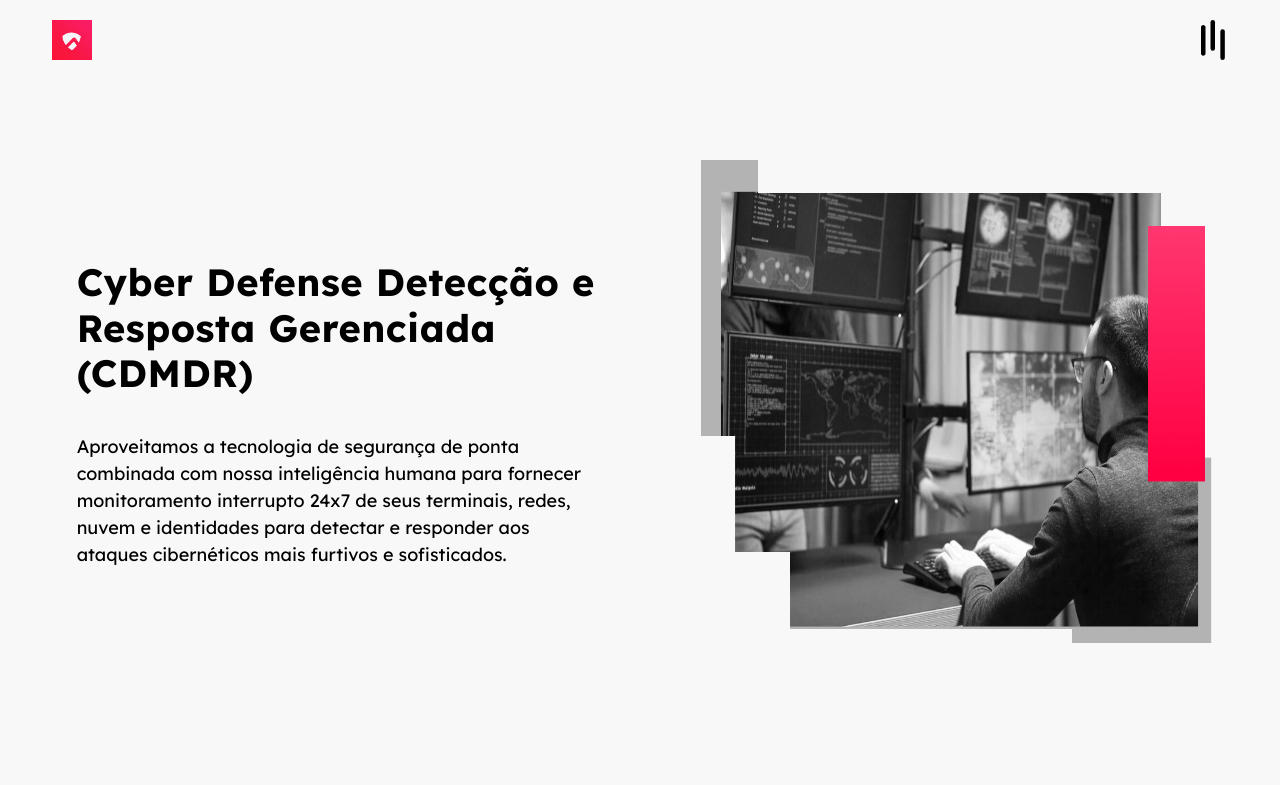
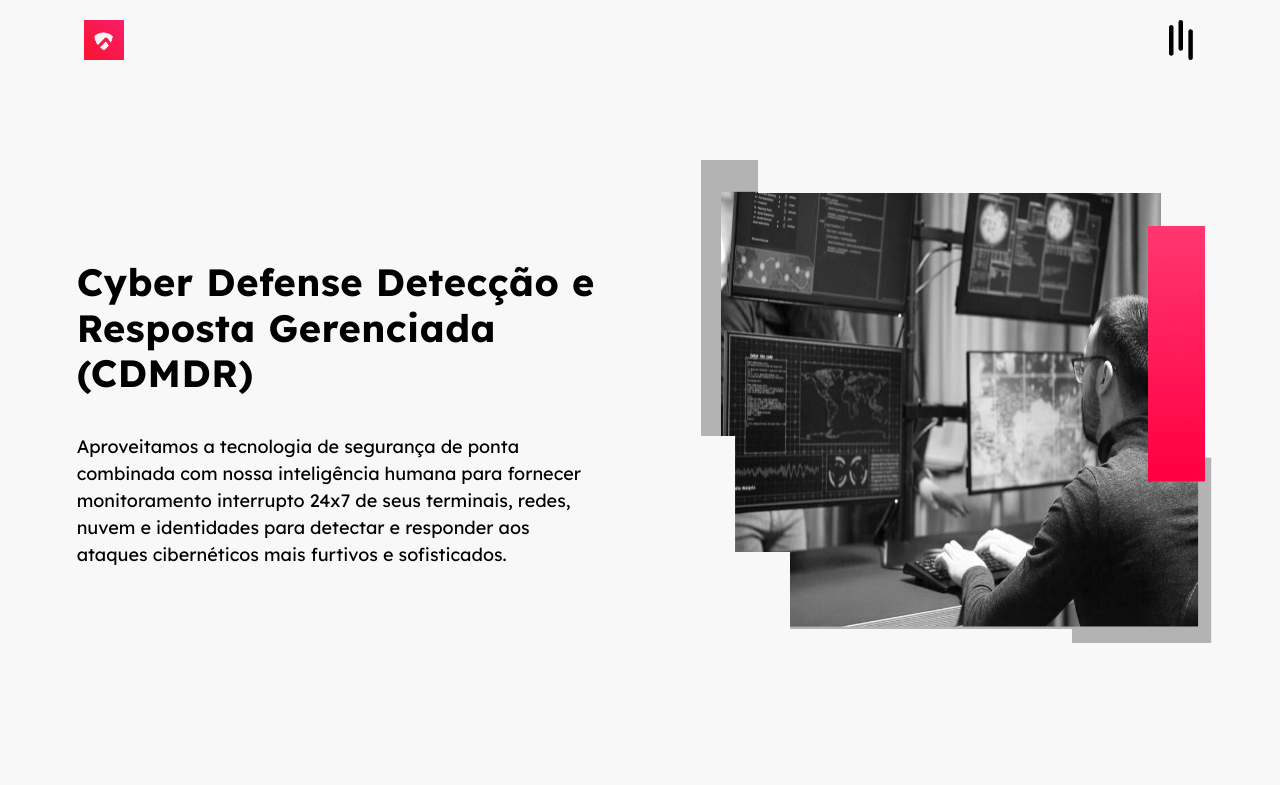
Before and after one commit to arlindo0x73/athsec, a Next.js app: page /mdr in a window 1280 px wide. Shown: the top 785 px of the page. Built offline with nearby package versions, Linux system fonts and the light colour scheme; a web font is replaced by a local one.

Commit message:
Update menu.module.css

```diff
--- a/components/Menu/menu.module.css
+++ b/components/Menu/menu.module.css
@@ -127,7 +127,7 @@
 
 @media (min-width: 1100px) {
   .container {
-    padding: 0rem 2rem 0rem 2rem;
+    padding: 0rem 4rem 0rem 4rem;
   }
 }
 
```
